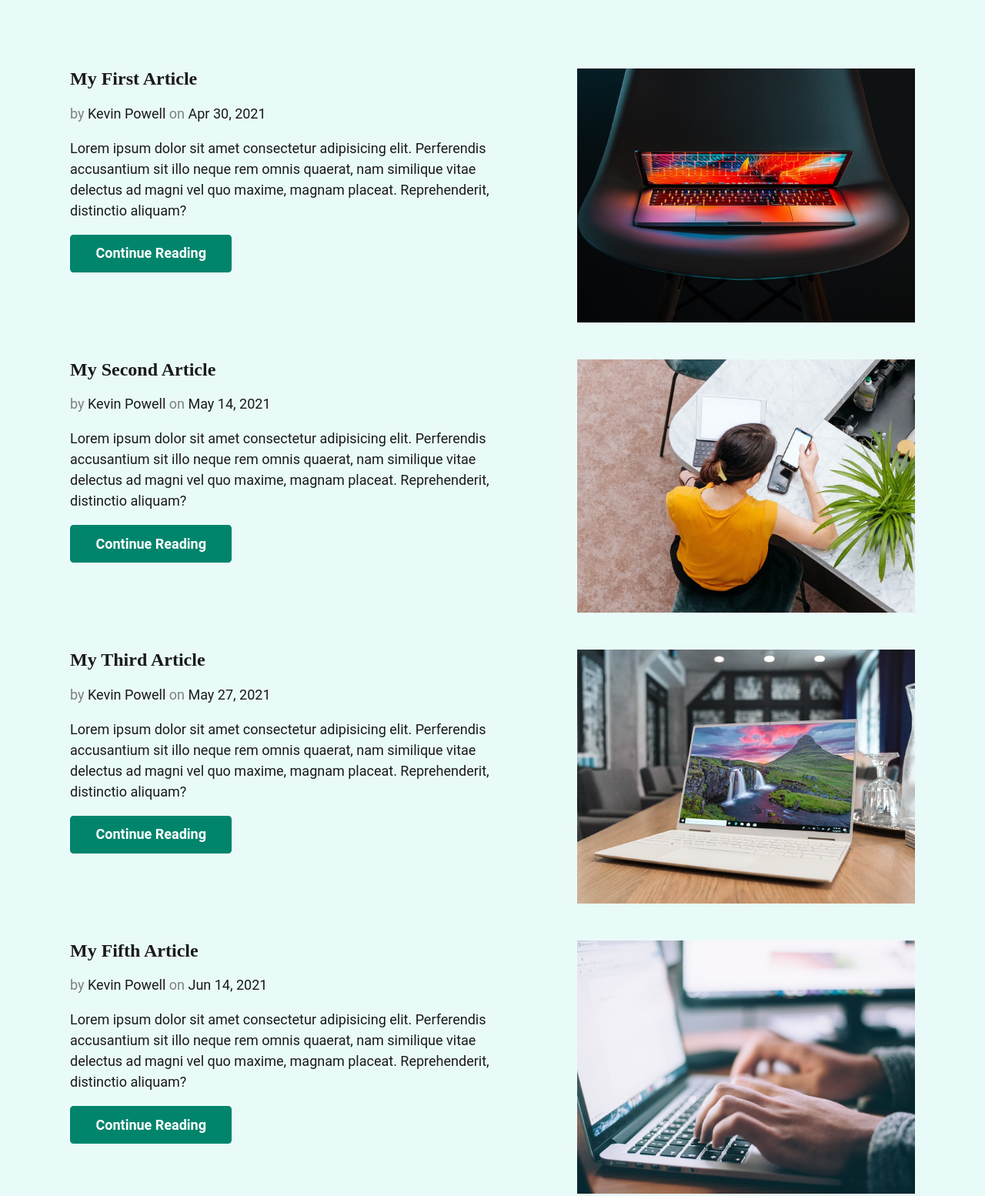
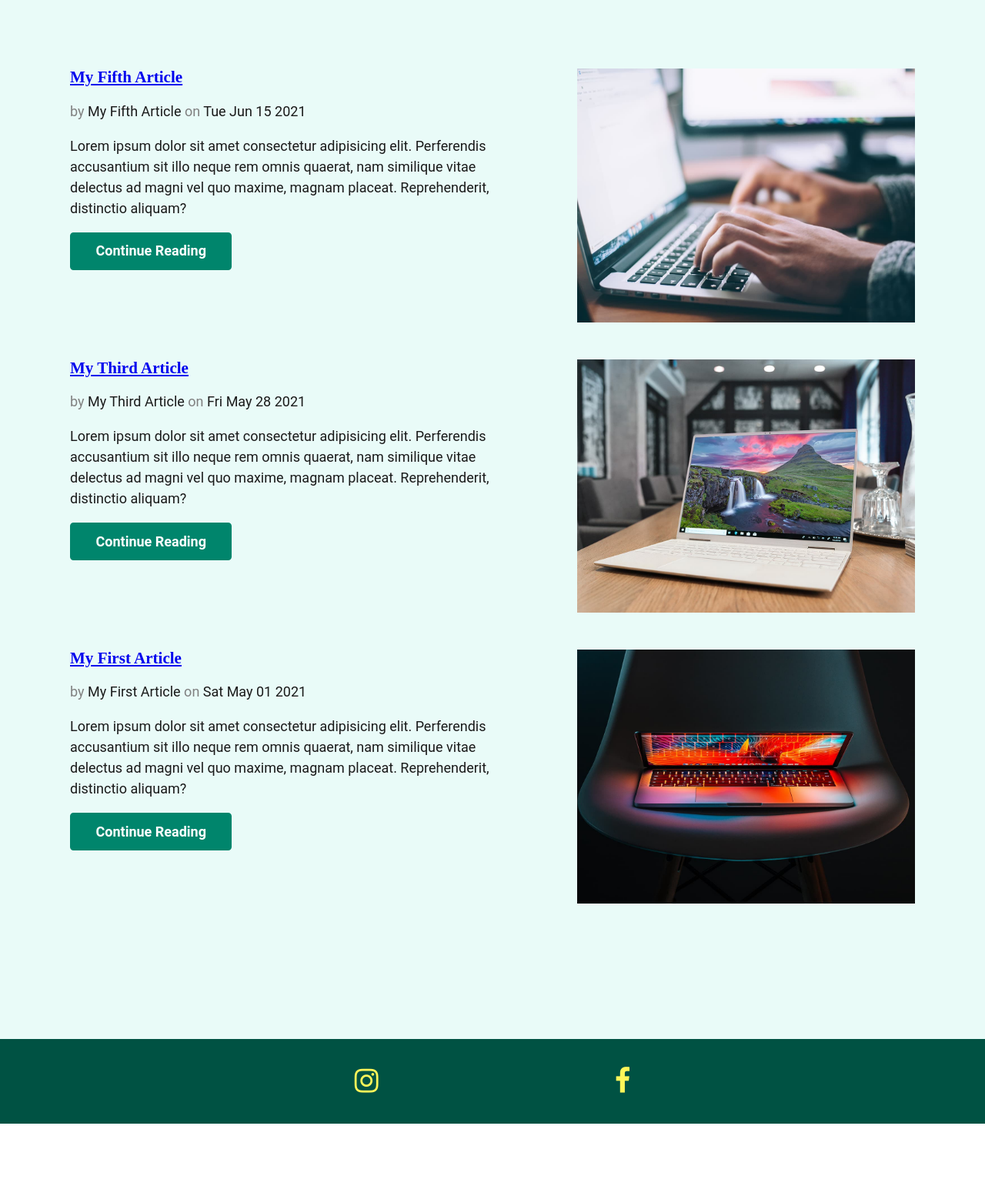
Before and after one commit to tomasgons/DaisyLeeBlog, an Eleventy site: page src/index.njk in a window 1280 px wide. Shown: the part 980-2534 px from the top of the page at 77% size. After the commit the page ends 2440 px from the top, so only its background shows below. Built offline with nearby package versions, Linux system fonts and the light colour scheme; Eleventy itself is replaced by a stand-in of ours; files that its build step writes are made by us from their sources.

Commit message:
refactoring

```diff
--- /dev/null
+++ b/src/_includes/article-snippet.njk
@@ -0,0 +1,19 @@
+<li>
+        <artical class="snippet">
+         <img
+                src="{{ post.data.image}}"
+                alt={{ post.data.imageAlt}}
+                class="snippet__image"
+              />
+        <h3 class="snippet_title"><a href="{{ post.url }}">{{ post.data.title}}</a></h3>
+        <p class="snippet__meta">by
+        <span>{{ post.data.title}}</span> on
+        <span>{{ post.data.date.toDateString()}}</span>
+        </p>
+
+        <p class="snippet__body">
+                {{ post.data.description}}
+        </p>
+         <a href="{{ post.url}}" class="btn btn--primary">Continue Reading</a>
+         </artical>
+        </li>
--- a/src/blog.njk
+++ b/src/blog.njk
@@ -9,27 +9,9 @@ layout: 'base.njk'
         <ul role="list" class="articles__list flow">
 
         {%- for post in collections.post  | reverse -%}
-        <li>
-        <artical class="snippet">
-         <img
-                src="{{ post.data.image}}"
-                alt={{ post.data.imageAlt}}
-                class="snippet__image"
-              />
-        <h3 class="snippet_title"><a href="{{ post.url }}">{{ post.data.title}}</a></h3>
-        <p class="snippet__meta">by
-        <span>{{ post.data.title}}</span> on
-        <span>{{ post.data.date.toDateString()}}</span>
-        </p>
+        {% include 'article-snippet.njk' %}
 
-        <p class="snippet__body">
-                {{ post.data.description}}
-        </p>
-         <a href="{{ post.url}}" class="btn btn--primary">Continue Reading</a>
-         </artical>
-        </li>
-
-        {%- endfor -%}
+        {%- endfor  %}
 
         </ul>
 
--- a/src/index.njk
+++ b/src/index.njk
@@ -23,7 +23,7 @@ layout: 'base.njk'
           <a href="#featured-articles" class="btn btn--primary"
             >Featured articles</a
           >
-          <a href="./blog.html" class="btn btn--neutral"
+          <a href="./blog" class="btn btn--neutral"
             >Most recent articles</a
           >
         </div>
@@ -42,102 +42,12 @@ layout: 'base.njk'
         this site is all about.
       </p>
       <ul role="list" class="articles__list flow">
-        <li>
-          <article class="snippet">
-            <img
-              src="/assets/blog/article-1.jpg"
-              alt="This is a test"
-              class="snippet__image"
-            />
-            <h3 class="snippet__title">
-              <a href="/blog/my-first-article/">My First Article</a>
-            </h3>
-            <p class="snippet__meta">
-              by <span>Kevin Powell</span> on <span>Apr 30, 2021</span>
-            </p>
-            <p class="snippet__body">
-              Lorem ipsum dolor sit amet consectetur adipisicing elit.
-              Perferendis accusantium sit illo neque rem omnis quaerat, nam
-              similique vitae delectus ad magni vel quo maxime, magnam placeat.
-              Reprehenderit, distinctio aliquam?
-            </p>
-            <a href="/blog/my-first-article/" class="btn btn--primary"
-              >Continue Reading</a
-            >
-          </article>
-        </li>
-        <li>
-          <article class="snippet">
-            <img
-              src="/assets/blog/article-2.jpg"
-              alt="This is a test"
-              class="snippet__image"
-            />
-            <h3 class="snippet__title">
-              <a href="/blog/my-second-article/">My Second Article</a>
-            </h3>
-            <p class="snippet__meta">
-              by <span>Kevin Powell</span> on <span>May 14, 2021</span>
-            </p>
-            <p class="snippet__body">
-              Lorem ipsum dolor sit amet consectetur adipisicing elit.
-              Perferendis accusantium sit illo neque rem omnis quaerat, nam
-              similique vitae delectus ad magni vel quo maxime, magnam placeat.
-              Reprehenderit, distinctio aliquam?
-            </p>
-            <a href="/blog/my-second-article/" class="btn btn--primary"
-              >Continue Reading</a
-            >
-          </article>
-        </li>
-        <li>
-          <article class="snippet">
-            <img
-              src="/assets/blog/article-3.jpg"
-              alt="This is a test"
-              class="snippet__image"
-            />
-            <h3 class="snippet__title">
-              <a href="/blog/my-third-article/">My Third Article</a>
-            </h3>
-            <p class="snippet__meta">
-              by <span>Kevin Powell</span> on <span>May 27, 2021</span>
-            </p>
-            <p class="snippet__body">
-              Lorem ipsum dolor sit amet consectetur adipisicing elit.
-              Perferendis accusantium sit illo neque rem omnis quaerat, nam
-              similique vitae delectus ad magni vel quo maxime, magnam placeat.
-              Reprehenderit, distinctio aliquam?
-            </p>
-            <a href="/blog/my-third-article/" class="btn btn--primary"
-              >Continue Reading</a
-            >
-          </article>
-        </li>
-        <li>
-          <article class="snippet">
-            <img
-              src="/assets/blog/article-5.jpg"
-              alt="This is a test"
-              class="snippet__image"
-            />
-            <h3 class="snippet__title">
-              <a href="/blog/my-fifth-article/">My Fifth Article</a>
-            </h3>
-            <p class="snippet__meta">
-              by <span>Kevin Powell</span> on <span>Jun 14, 2021</span>
-            </p>
-            <p class="snippet__body">
-              Lorem ipsum dolor sit amet consectetur adipisicing elit.
-              Perferendis accusantium sit illo neque rem omnis quaerat, nam
-              similique vitae delectus ad magni vel quo maxime, magnam placeat.
-              Reprehenderit, distinctio aliquam?
-            </p>
-            <a href="/blog/my-fifth-article/" class="btn btn--primary"
-              >Continue Reading</a
-            >
-          </article>
-        </li>
-      </ul>
+
+        {%- for post in collections.featured | reverse -%}
+        {% include 'article-snippet.njk' %}
+
+        {%- endfor %}
+
+        </ul>
     </div>
   </section>
```
Also changed, not shown: src/blog/2021-05-28-my-third-article.md (+1 -1 lines), .eleventy.js, src/blog/2021-06-01-my-fourth-article.md (line endings or trailing spaces), src/blog/2021-06-15-my-fifth-article.md (line endings or trailing spaces).
